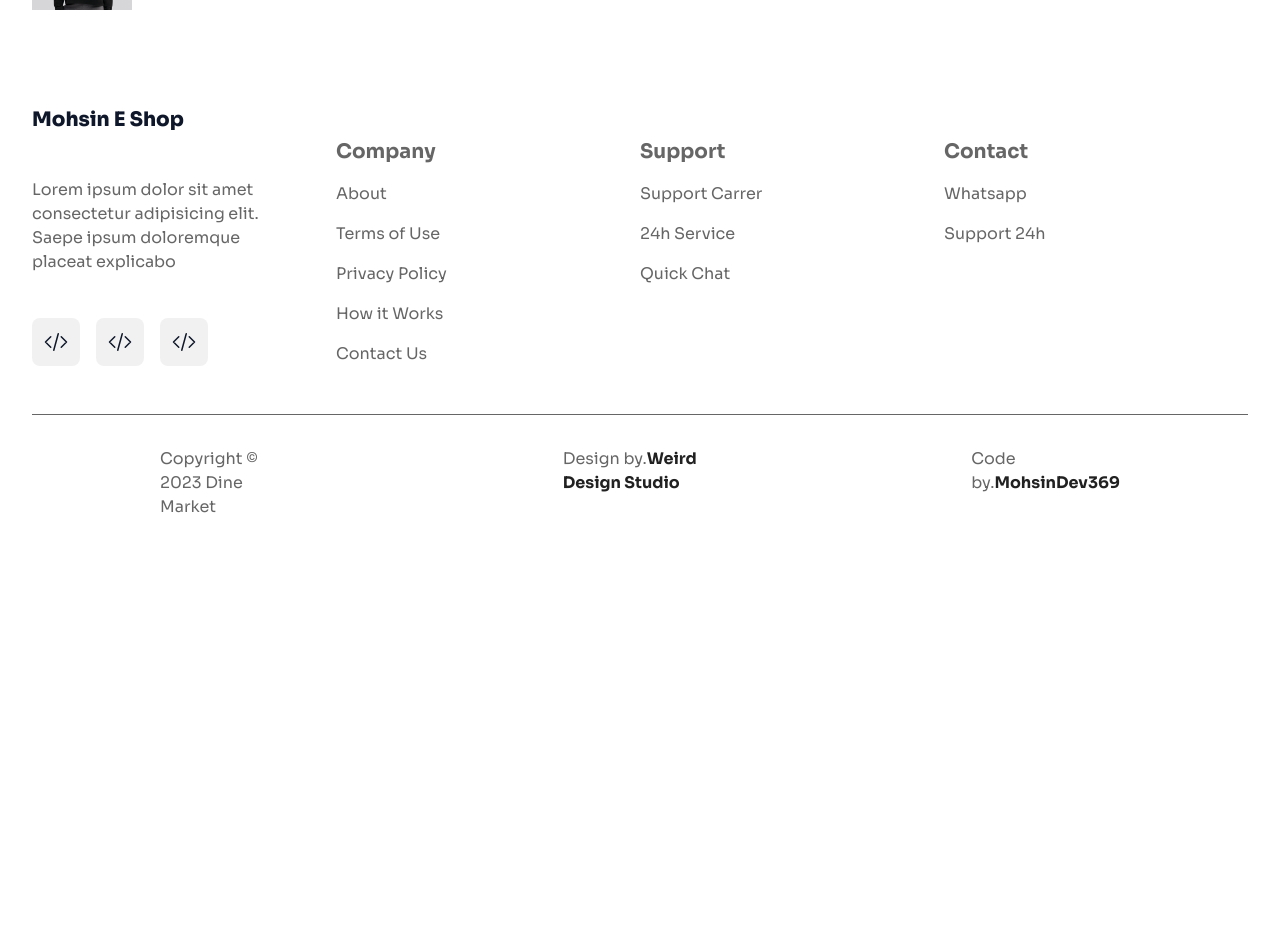
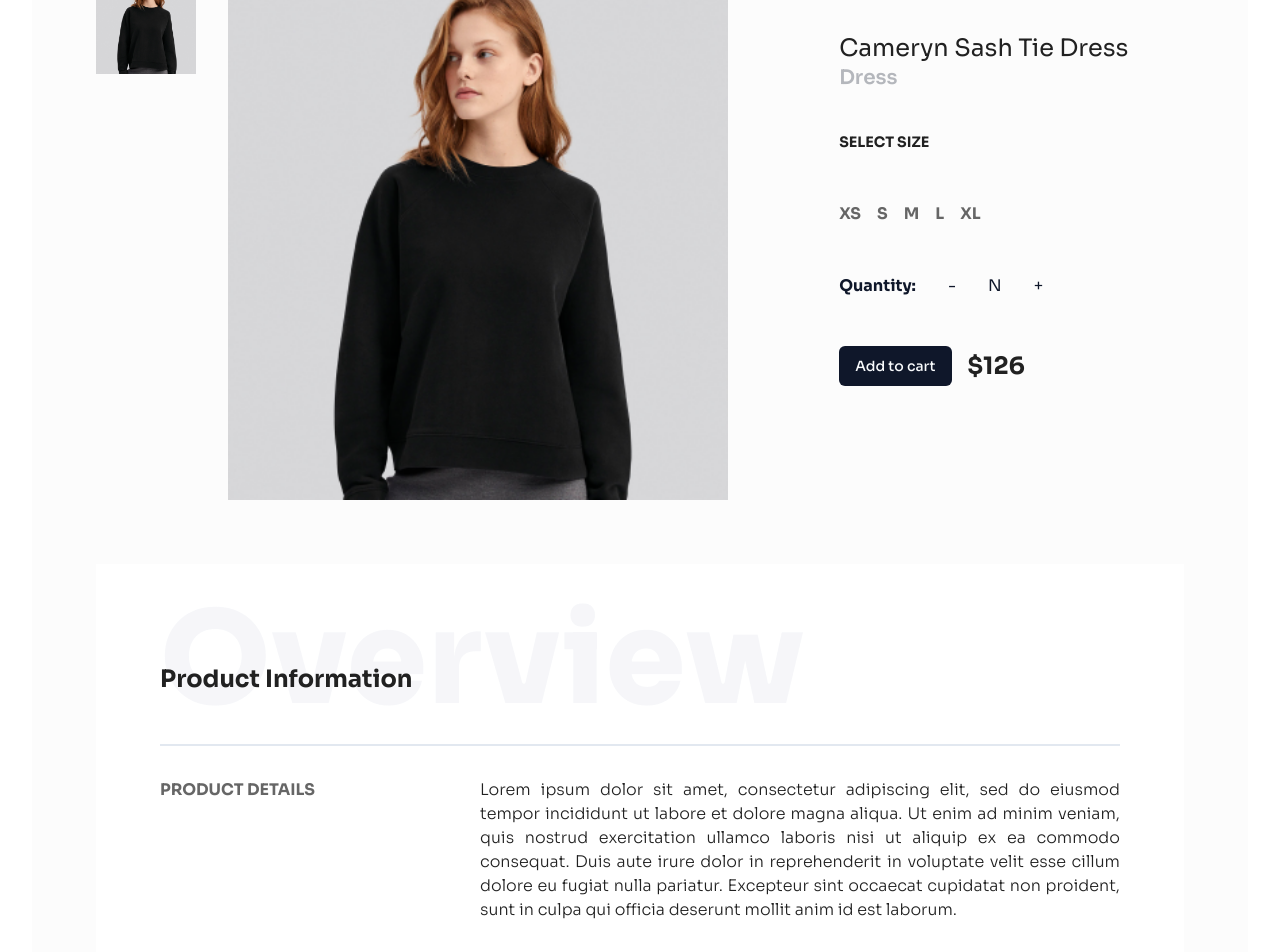
Before and after one commit to MohsinDev369/nextjs-ecom-hackathon2, a Next.js app: page /products/Brushed_Raglan_Sweatshirt in a window 1280 px wide. Shown: the part 200-1152 px from the top of the page. Before the commit the page ends 800 px from the top, so only its background shows below. Built offline with nearby package versions, Linux system fonts and the light colour scheme.

Commit message:
single product page created

```diff
--- a/src/app/products/[slug]/page.tsx
+++ b/src/app/products/[slug]/page.tsx
@@ -1,19 +1,109 @@
+import { Button } from "@/components/ui/button";
 import products from "@/dum_db/db";
 import Image from "next/image";
 import Link from "next/link";
 
 export default function Page({ params }: { params: { slug: string } }): any {
-
   return (
-    <div className="">
-          {products.map((product, index) => {
-              if (params.slug === product.slug) {
-                  return <div key={index}>
-                      <Image src={product.src} alt="img" width={100} height={100}/>
-                  </div>
-              }
-
-      })}
-    </div>
+    <section className="bg-[#fcfcfc] sm:p-16 overflow-hidden">
+      <div className="flex justify-between max-lg:flex-col">
+        <div
+          id="producy-imagery"
+          className="flex flex-grow-[2] flex-shrink-[1] gap-8"
+        >
+          <div className="flex flex-col gap-4">
+            <Image
+              src={"/assets/img_slider/slider_img1.png"}
+              alt="imag"
+              height={100}
+              width={100}
+            />
+          </div>
+          <div className="w-[80%] h-full">
+            <Image
+              src={"/assets/img_slider/slider_img1.png"}
+              alt="imag"
+              height={500}
+              width={500}
+            />
+          </div>
+        </div>
+        <div
+          id="Product-veriation"
+          className="flex flex-col flex-shrink-[1] flex-grow-[1] gap-10 mt-16"
+        >
+          <div>
+            <h3 className="text-2xl text-[#212121]">Cameryn Sash Tie Dress</h3>
+            <span className="font-semibold text-xl opacity-30 ">Dress</span>
+          </div>
+          <div className="space-y-12">
+            <p className="text-[#212121] font-bold text-[0.9rem]">
+              SELECT SIZE
+            </p>
+            <ul className="flex gap-4 mt-4 text-base cursor-pointer font-bold items-center rounded-[50%] text-[#666]">
+              <li>XS</li>
+              <li>S</li>
+              <li>M</li>
+              <li>L</li>
+              <li>XL</li>
+            </ul>
+            <div id="product-quantity" className="flex gap-8">
+              <h4 className="font-bold">Quantity:</h4>
+              <div className="flex gap-8">
+                <div>-</div>
+                <div>N</div>
+                <div>+</div>
+              </div>
+            </div>
+            <div id="addtocart" className="flex items-center gap-4">
+              <Button>Add to cart</Button>
+              <p className="font-bold text-2xl text-[#212121]">$126</p>
+            </div>
+          </div>
+        </div>
+      </div>
+      <div
+        id="Product-desc-container"
+        className="bg-[#fff] flex flex-col mt-16 pt-8 sm:pb-24 sm:px-16 gap-8 "
+      >
+        <div
+          id="desc-title"
+          className="flex z-[2] relative w-full h-[150px] border-b-2"
+        >
+          <div
+            id="bg-text"
+            className="flex z-[2] font-extrabold text-9xl text-[#f2f3f7] opacity-70 w-full h-full"
+          >
+            Overview
+          </div>
+          <h2 className="font-bold text-2xl text-[#212121] pb-12 z-[2] top-[45%] absolute">
+            Product Information
+          </h2>
+        </div>
+        <div id="desc-details" className="flex z-[2] max-sm:flex-col max-sm:gap-4">
+          <h4 className="flex-1 font-bold text-base text-[#666] ">
+            PRODUCT DETAILS
+          </h4>
+          <p className="font-light text-justify text-[#212121] flex-[2_1_0%]">
+            Lorem ipsum dolor sit amet, consectetur adipiscing elit, sed do
+            eiusmod tempor incididunt ut labore et dolore magna aliqua. Ut enim
+            ad minim veniam, quis nostrud exercitation ullamco laboris nisi ut
+            aliquip ex ea commodo consequat. Duis aute irure dolor in
+            reprehenderit in voluptate velit esse cillum dolore eu fugiat nulla
+            pariatur. Excepteur sint occaecat cupidatat non proident, sunt in
+            culpa qui officia deserunt mollit anim id est laborum.
+          </p>
+        </div>
+        <div className="flex z-[2]">
+          <h4 className="flex-1 font-bold text-base text-[#666] ">
+            PRODUCT CARE
+          </h4>
+          <ul className="flex-[2_1_0%] font-semibold ">
+            <li>Lorem ipsum dolor sit amet</li>
+            <li>consectetur adipiscing elit</li>
+          </ul>
+        </div>
+      </div>
+    </section>
   );
 }
```
